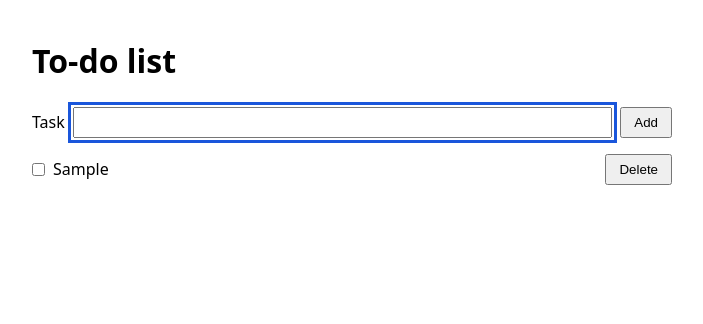
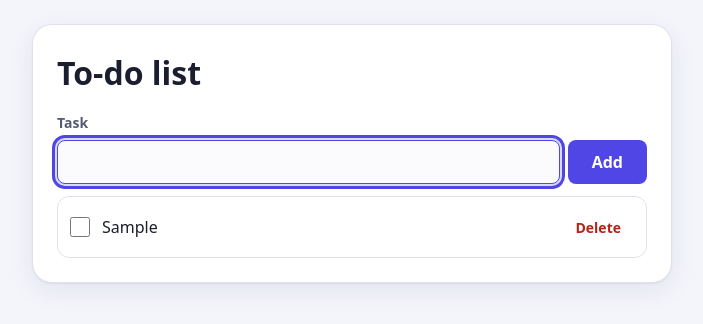
Before and after one commit to askerbi07/todo-mvp, a plain HTML site: page index.html in a window 1280 px wide. Both pictures are taken after typing "Sample" into the empty fields and a click on the button "Add". Shown: the whole page, without its empty margins (288-991 px from the left). Drawn offline with Linux system fonts and the light colour scheme.

Commit message:
style: apply Soft Minimalism redesign from AI design guide

```diff
--- a/styles.css
+++ b/styles.css
@@ -1,40 +1,173 @@
+/* To-Do · Soft Minimalism (light). Presentation only; targets the existing DOM. */
+:root {
+  --c-bg: #f4f5fb;
+  --c-surface: #ffffff;
+  --c-text: #1b1e2e;
+  --c-muted: #565b73;
+  --c-border: #dfe2ee;
+  --c-border-hover: #b9bfe6;
+  --c-input-bg: #fbfbfe;
+  --c-accent: #4f46e5;
+  --c-accent-hover: #4338ca;
+  --c-focus: #4f46e5;
+  --c-done: #646a84;
+  --c-done-bg: #f8f9fc;
+  --c-danger: #b42318;
+  --c-danger-bg: #fef3f2;
+  --c-danger-border: #f5c2bd;
+  --c-warn: #7a4300;
+  --c-warn-bg: #fff6e5;
+  --font-sans: system-ui, -apple-system, "Segoe UI", Roboto, "Helvetica Neue", Arial, sans-serif;
+  --fs-small: .875rem;
+  --fs-h1: clamp(1.5rem, 1.2rem + 1.5vw, 2rem);
+  --space-2: .5rem;
+  --space-3: .75rem;
+  --space-4: 1rem;
+  --space-5: 1.5rem;
+  --radius-sm: .5rem;
+  --radius-md: .75rem;
+  --radius-lg: 1.25rem;
+  --shadow-card: 0 1px 2px hsl(230 40% 20% / .06), 0 8px 24px hsl(230 40% 20% / .08);
+  --target: 44px;
+  --ease: .15s ease;
+}
 *, *::before, *::after { box-sizing: border-box; }
-
 body {
   margin: 0;
-  padding: 1rem;
-  font-family: system-ui, sans-serif;
+  padding: var(--space-5) var(--space-4);
+  font-family: var(--font-sans);
   line-height: 1.5;
+  color: var(--c-text);
+  background: var(--c-bg);
+}
+:focus-visible { outline: 3px solid var(--c-focus); outline-offset: 2px; }
+main {
+  max-width: 40rem;
+  margin: 0 auto;
+  padding: var(--space-5);
+  min-width: 0;
+  background: var(--c-surface);
+  border: 1px solid var(--c-border);
+  border-radius: var(--radius-lg);
+  box-shadow: var(--shadow-card);
+}
+h1 { margin: 0 0 var(--space-4); font-size: var(--fs-h1); font-weight: 700; }
+
+/* Form: label on its own line; input and Add share a row and wrap when narrow */
+#task-form { display: flex; flex-wrap: wrap; gap: var(--space-2); margin: 0 0 var(--space-3); }
+#task-form label { flex: 1 1 100%; font: 600 var(--fs-small) var(--font-sans); color: var(--c-muted); }
+#task-text {
+  flex: 1 1 12rem;
+  min-width: 0;
+  min-height: var(--target);
+  padding: var(--space-2) var(--space-3);
+  font: inherit;
+  color: var(--c-text);
+  background: var(--c-input-bg);
+  border: 1px solid var(--c-border);
+  border-radius: var(--radius-sm);
+  transition: border-color var(--ease), box-shadow var(--ease);
+}
+#task-text:focus { border-color: var(--c-focus); box-shadow: 0 0 0 3px hsl(239 84% 67% / .25); }
+#task-form button {
+  flex: 0 0 auto;
+  min-width: var(--target);
+  min-height: var(--target);
+  padding: var(--space-2) var(--space-5);
+  font: inherit;
+  font-weight: 600;
+  color: #fff;
+  background: var(--c-accent);
+  border: 0;
+  border-radius: var(--radius-sm);
+  cursor: pointer;
+  transition: background-color var(--ease);
+}
+#task-form button:hover { background: var(--c-accent-hover); }
+
+/* Status nodes: hidden when empty, tinted when they carry a message */
+#feedback,
+#storage-status {
+  margin: 0 0 var(--space-3);
+  padding: var(--space-2) var(--space-3);
+  font-size: var(--fs-small);
+  font-weight: 500;
+  border-radius: var(--radius-sm);
+  overflow-wrap: anywhere;
+}
+#feedback:empty,
+#storage-status:empty { display: none; }
+#feedback:not(:empty) { color: var(--c-danger); background: var(--c-danger-bg); border: 1px solid var(--c-danger-border); }
+#storage-status:not(:empty) { color: var(--c-warn); background: var(--c-warn-bg); }
+
+/* List and rows */
+#task-list { display: grid; gap: var(--space-2); margin: 0; padding: 0; list-style: none; }
+.task-row {
+  display: flex;
+  align-items: center;
+  gap: var(--space-3);
+  min-width: 0;
+  min-height: var(--target);
+  padding: var(--space-2) var(--space-3);
+  background: var(--c-surface);
+  border: 1px solid var(--c-border);
+  border-radius: var(--radius-md);
+  transition: border-color var(--ease);
+}
+.task-row:hover { border-color: var(--c-border-hover); }
+.task-row > label {
+  flex: 1 1 auto;
+  display: flex;
+  align-items: center;
+  gap: var(--space-3);
+  min-width: 0;
+  min-height: var(--target);
+  cursor: pointer;
+}
+.task-row input[type="checkbox"] {
+  flex: 0 0 1.25rem;
+  width: 1.25rem;
+  height: 1.25rem;
+  margin: 0;
+  accent-color: var(--c-accent);
+  cursor: pointer;
+}
+.task-text { min-width: 0; overflow-wrap: anywhere; }
+
+/* Completed: struck through, muted, calmer background */
+.task-row.is-done { background: var(--c-done-bg); }
+.is-done .task-text { color: var(--c-done); text-decoration: line-through; }
+button[data-action="delete"] {
+  flex: 0 0 auto;
+  min-width: var(--target);
+  min-height: var(--target);
+  padding: var(--space-2) var(--space-3);
+  font: 600 var(--fs-small) var(--font-sans);
+  color: var(--c-danger);
+  background: transparent;
+  border: 1px solid transparent;
+  border-radius: var(--radius-sm);
+  cursor: pointer;
+}
+button[data-action="delete"]:hover { background: var(--c-danger-bg); border-color: var(--c-danger-border); }
+
+/* Empty state */
+.empty {
+  padding: var(--space-5);
+  text-align: center;
+  color: var(--c-muted);
+  border: 1px dashed var(--c-border-hover);
+  border-radius: var(--radius-md);
 }
 
-main { max-width: 40rem; margin-inline: auto; }
-
-#task-form { display: flex; flex-wrap: wrap; gap: .5rem; align-items: center; }
-
-#task-text { flex: 1 1 12rem; min-width: 0; padding: .375rem .5rem; }
-
-button { padding: .375rem .75rem; cursor: pointer; }
-
-:focus-visible { outline: 3px solid #1a56db; outline-offset: 2px; }
-
-#task-list { list-style: none; margin: 0; padding: 0; display: grid; gap: .5rem; }
-
-.task-row { display: flex; align-items: center; gap: .75rem; }
-
-.task-row label {
-  display: flex;
-  align-items: center;
-  gap: .5rem;
-  flex: 1 1 auto;
-  min-width: 0;
+/* Narrow screens, down to 320px */
+@media (max-width: 480px) {
+  body { padding: var(--space-3); }
+  main { padding: var(--space-4); border-radius: var(--radius-md); }
+  #task-form button { flex: 1 1 100%; }
+  .task-row { padding: var(--space-2); gap: var(--space-2); }
 }
 
-input[type="checkbox"] { flex-shrink: 0; margin: 0; }
-
-.task-text { overflow-wrap: anywhere; }
-
-button[data-action="delete"] { flex-shrink: 0; }
-
-.is-done .task-text { text-decoration: line-through; color: #6b7280; }
-
-.empty { opacity: .65; }
+@media (prefers-reduced-motion: reduce) {
+  *, *::before, *::after { transition: none !important; animation: none !important; }
+}
```
